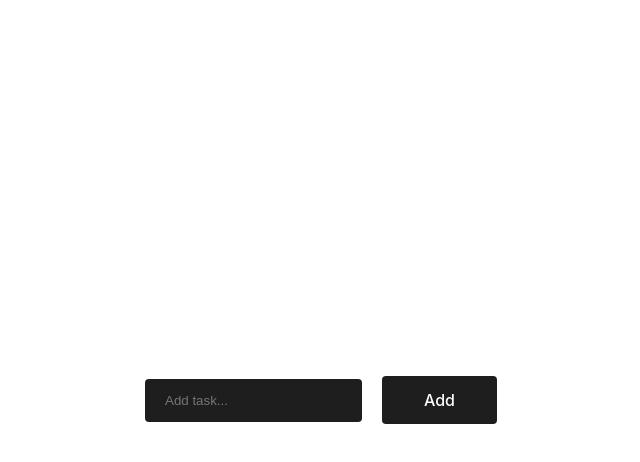
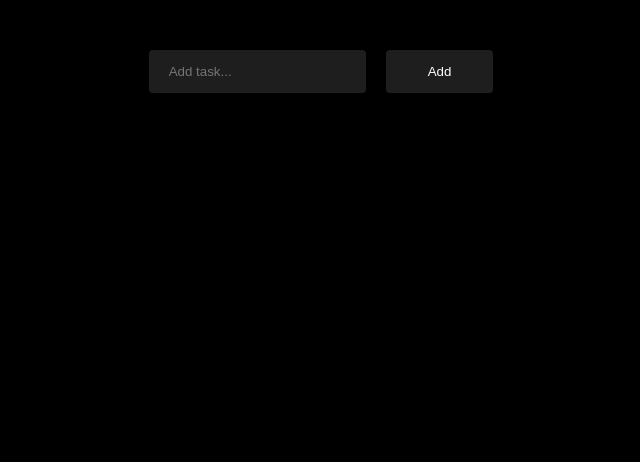
Before and after one commit to maciek617/onx-projects, a Vue app in the folder task-2/: page / in a window 1280 px wide. Shown: the top 462 px of the page, without its empty margins (319-959 px from the left). Built offline with nearby package versions, Linux system fonts and the light colour scheme.

Commit message:
add global styles

```diff
--- a/task-2/src/style.css
+++ b/task-2/src/style.css
@@ -1,89 +1,10 @@
-:root {
-  font-family: Inter, system-ui, Avenir, Helvetica, Arial, sans-serif;
-  line-height: 1.5;
-  font-weight: 400;
-
-  color-scheme: light dark;
-  color: rgba(255, 255, 255, 0.87);
-  background-color: #242424;
-
-  font-synthesis: none;
-  text-rendering: optimizeLegibility;
-  -webkit-font-smoothing: antialiased;
-  -moz-osx-font-smoothing: grayscale;
-  -webkit-text-size-adjust: 100%;
-}
-
-a {
-  font-weight: 500;
-  color: #646cff;
-  text-decoration: inherit;
-}
-a:hover {
-  color: #535bf2;
-}
-
-a {
-  font-weight: 500;
-  color: #646cff;
-  text-decoration: inherit;
-}
-a:hover {
-  color: #535bf2;
-}
-
-body {
+* {
+  font-family: 'Kumbh Sans', sans-serif;
   margin: 0;
-  display: flex;
-  place-items: center;
-  min-width: 320px;
-  min-height: 100vh;
-}
-
-h1 {
-  font-size: 3.2em;
-  line-height: 1.1;
-}
-
-button {
-  border-radius: 8px;
-  border: 1px solid transparent;
-  padding: 0.6em 1.2em;
-  font-size: 1em;
-  font-weight: 500;
-  font-family: inherit;
-  background-color: #1a1a1a;
-  cursor: pointer;
-  transition: border-color 0.25s;
-}
-button:hover {
-  border-color: #646cff;
-}
-button:focus,
-button:focus-visible {
-  outline: 4px auto -webkit-focus-ring-color;
-}
-
-.card {
-  padding: 2em;
 }
 
 #app {
-  max-width: 1280px;
-  margin: 0 auto;
-  padding: 2rem;
-  text-align: center;
+  background: #000;
+  min-height: 100vh;
+  overflow: hidden;
 }
-
-@media (prefers-color-scheme: light) {
-  :root {
-    color: #213547;
-    background-color: #ffffff;
-  }
-  a:hover {
-    color: #747bff;
-  }
-  button {
-    background-color: #f9f9f9;
-  }
-}
```
